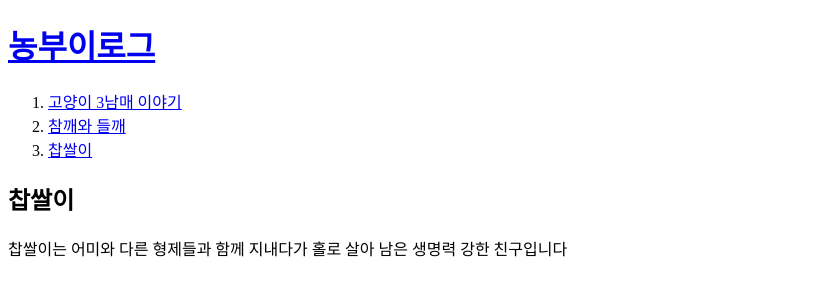
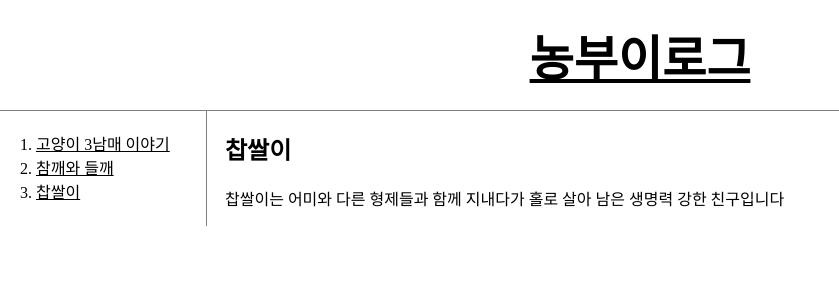
Before and after one commit to sa7rang7he/web1, a plain HTML site: page 3.html in a window 1280 px wide. Shown: the whole page, without its empty margins (0-839 px from the left). Drawn offline with Linux system fonts and the light colour scheme.

Commit message:
Add files via upload

```diff
--- a/3.html
+++ b/3.html
@@ -12,22 +12,25 @@
 </script>
     <title>WEB1 - 찹쌀이</title>
     <meta charset="utf-8">
+    <link rel="stylesheet" href="style.css">
 </head>
 
 <body>
     <h1><a href="index.html">농부이로그</a></h1>
-<ol>
-    <li><a href="1.html">고양이 3남매 이야기</a></li>
-    <li><a href="2.html">참깨와 들깨</a></li>
-    <li><a href="3.html">찹쌀이</a></li>
-</ol>
+    <div id="grid">
+        <ol>
+            <li><a href="1.html" class="saw">고양이 3남매 이야기</a></li>
+            <li><a href="2.html" class="saw">참깨와 들깨</a></li>
+            <li><a href="3.html" class="active">찹쌀이</a></li>
+        </ol>
+        <div id="article">
+            <h2>찹쌀이</h2>
+            <p>
+                찹쌀이는 어미와 다른 형제들과 함께 지내다가 홀로 살아 남은 생명력 강한 친구입니다
+            </p>
+        </div>
+    </div>
 
-<h2>찹쌀이</h2>
-
-<p>
-    찹쌀이는 어미와 다른 형제들과 함께 지내다가 홀로 살아 남은 생명력 강한 친구입니다
-</p>
-<!--Start of Tawk.to Script-->
 <script type="text/javascript">
     var Tawk_API=Tawk_API||{}, Tawk_LoadStart=new Date();
     (function(){
@@ -39,6 +42,5 @@
     s0.parentNode.insertBefore(s1,s0);
     })();
     </script>
-    <!--End of Tawk.to Script-->
 </body>
 </html>
--- /dev/null
+++ b/style.css
@@ -0,0 +1,40 @@
+body {
+    margin:0;
+}
+a {
+    color:black;
+}
+h1 {
+    font-size: 300%;
+    text-align: center;
+    border-bottom:1px solid gray;
+    margin:0;
+    padding:20px
+}
+ol {
+    border-right:1px solid gray;
+    width:150px;
+    margin:0;
+    padding:20px;
+}
+#grid {
+    display: grid;
+    grid-template-columns: 200px 1fr;
+}
+#grid ol {
+    padding-left:36px;
+}
+#grid #article {
+    padding-left:25px;
+}
+@media(max-width:814px) {
+    #grid {
+    display: block;
+    }
+    ol {
+    border:none;
+    }
+    h1 {
+        border:none;
+    }
+}
```
Also changed, not shown: 1.html (+5 -2 lines), 2.html (+5 -2 lines), index.html (+8 -5 lines).
